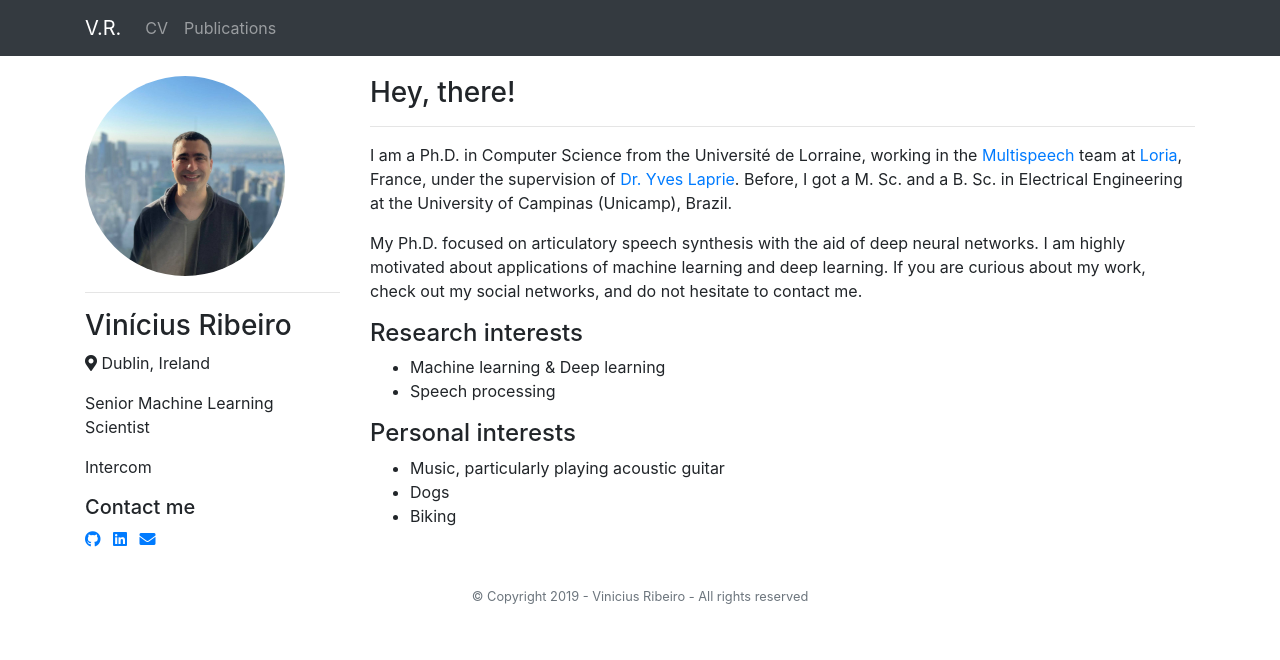
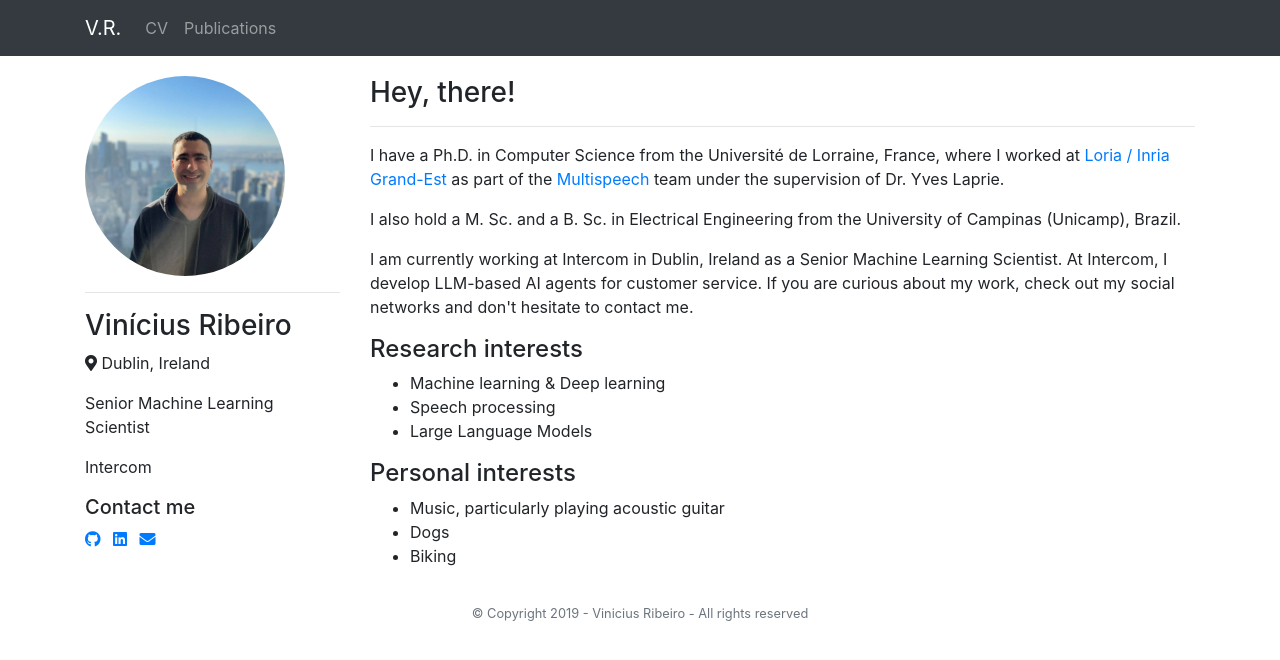
Before and after one commit to vribeiro1/vribeiro1.github.io, a Jekyll site: the page built from index.md, in a window 1280 px wide. Shown: the top 660 px of the page. Built offline with Jekyll 4.4.1, drawn with Linux system fonts in a browser that asks for light colours; nearby versions of some CDN libraries.

Commit message:
Update home and CV

```diff
--- a/_layouts/cv.html
+++ b/_layouts/cv.html
@@ -100,6 +101,9 @@ layout: default
         <br>
 
         <h6>Jan 2024 - Current <b>Senior Machine Learning Scientist - Intercom</b> - Dublin, Ireland</h6>
+        <ul>
+            <li>Building the best customer support AI agent in the market.</li>
+        </ul>
 
         <h6>Oct 2020 - Dec 2023<b> Doctoral Researcher - Loria</b> - Nancy, France</h6>
         <ul>
--- a/_layouts/home.html
+++ b/_layouts/home.html
@@ -11,24 +11,27 @@ layout: default
         <h3>Hey, there!</h3>
         <hr>
         <p>
-            I am a Ph.D. in Computer Science from the Université de Lorraine, working in the
-            <a href="https://team.inria.fr/multispeech/">Multispeech</a> team at
-            <a href="https://www.loria.fr/en/">Loria</a>, France, under the supervision of
-            <a href="https://members.loria.fr/YLaprie/">Dr. Yves Laprie</a>. Before, I got a M. Sc.
-            and a B. Sc. in Electrical Engineering at the University of Campinas (Unicamp), Brazil.
+            I have a Ph.D. in Computer Science from the Université de Lorraine, France, where I
+            worked at <a href="https://www.loria.fr/en/">Loria / Inria Grand-Est</a> as part of the
+            <a href="https://team.inria.fr/multispeech/">Multispeech</a> team under the supervision
+            of Dr. Yves Laprie.
+        </p>
+        <p>
+            I also hold a M. Sc. and a B. Sc. in Electrical Engineering from the University of
+            Campinas (Unicamp), Brazil.
         </p>
 
         <p>
-            My Ph.D. focused on articulatory speech synthesis with the aid of deep neural
-            networks. I am highly motivated about applications of machine learning and deep
-            learning. If you are curious about my work, check out my social networks, and do not
-            hesitate to contact me.
+            I am currently working at Intercom in Dublin, Ireland as a Senior Machine Learning
+            Scientist. At Intercom, I develop LLM-based AI agents for customer service. If you are
+            curious about my work, check out my social networks and don't hesitate to contact me.
         </p>
 
         <h4>Research interests</h4>
         <ul>
             <li>Machine learning & Deep learning</li>
             <li>Speech processing</li>
+            <li>Large Language Models</li>
         </ul>
 
         <h4>Personal interests</h4>
```
Also changed, not shown: other parts of _layouts/cv.html (+1 -0 lines).
